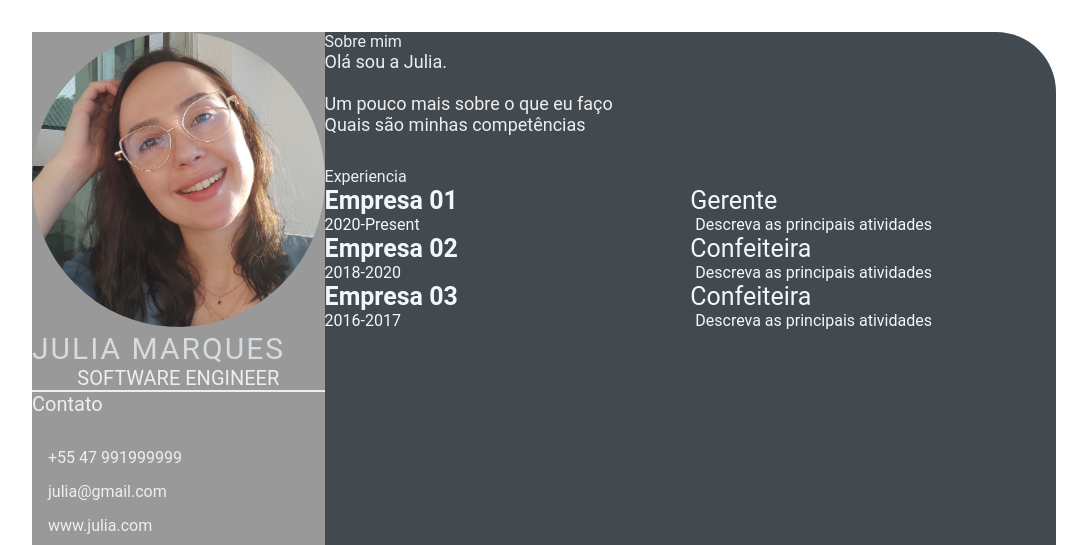
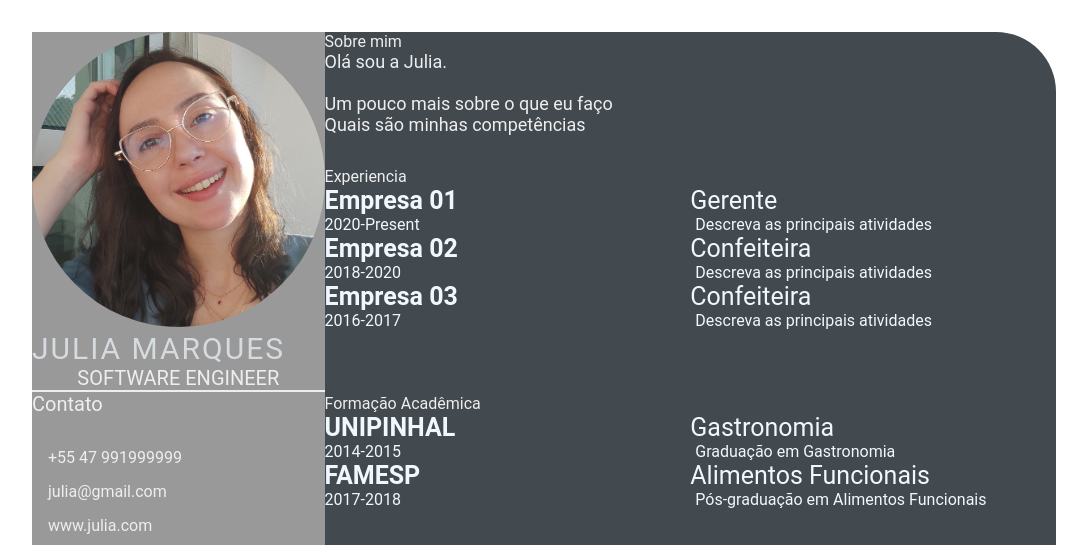
Before and after one commit to juliapmarques/juliapmarques.github.io, a plain HTML site: page index.html in a window 1280 px wide. Shown: the top 545 px of the page, without its empty margins (96-1183 px from the left). Drawn offline with Linux system fonts and the light colour scheme.

Commit message:
feature: school-academy (#4)
Co-authored-by: [Julia Dias] <[julia.pmarques@gmail.com]>

```diff
--- a/index.html
+++ b/index.html
@@ -1,5 +1,6 @@
 <!DOCTYPE html>
 <html lang="en">
+
 <head>
     <meta charset="UTF-8">
     <meta http-equiv="X-UA-Compatible" content="IE=edge">
@@ -10,6 +11,7 @@
     <link rel="stylesheet" href="style.css">
 
 </head>
+
 <body>
     <main class="resume-contents">
         <section class="left-section">
@@ -31,8 +33,12 @@
                 <div class="skills">
                     <p class="left-title">Skills</p>
                     <ul>
-                        <li><p>HTML, CSS, Git & GitHub</p></li>
-                        <li><p>Linux</p></li>
+                        <li>
+                            <p>HTML, CSS, Git & GitHub</p>
+                        </li>
+                        <li>
+                            <p>Linux</p>
+                        </li>
                     </ul>
                 </div>
             </section>
@@ -83,7 +89,33 @@
                     </div>
                 </div>
             </section>
+            <section class="education gap">
+                <div class="right-title">Formação Acadêmica</div>
+                <div class="education-contents">
+                    <div class="education-left">
+                        <p class="education-school-name">UNIPINHAL</p>
+                        <p class="education-time-period">2014-2015</p>
+                    </div>
+                    <div class="education-right">
+                        <p class="education-subject">Gastronomia</p>
+                        <p class="education-desc">
+                            Graduação em Gastronomia
+                        </p>
+                    </div>
+                    <div class="education-left">
+                        <p class="education-school-name">FAMESP</p>
+                        <p class="education-time-period">2017-2018</p>
+                    </div>
+                    <div class="education-right">
+                        <p class="education-subject">Alimentos Funcionais</p>
+                        <p class="education-desc">
+                            Pós-graduação em Alimentos Funcionais
+                        </p>
+                    </div>
+                </div>
+            </section>
         </section>
     </main>
 </body>
+
 </html>
```
Lines whose indentation alone changed are shown as unchanged.
